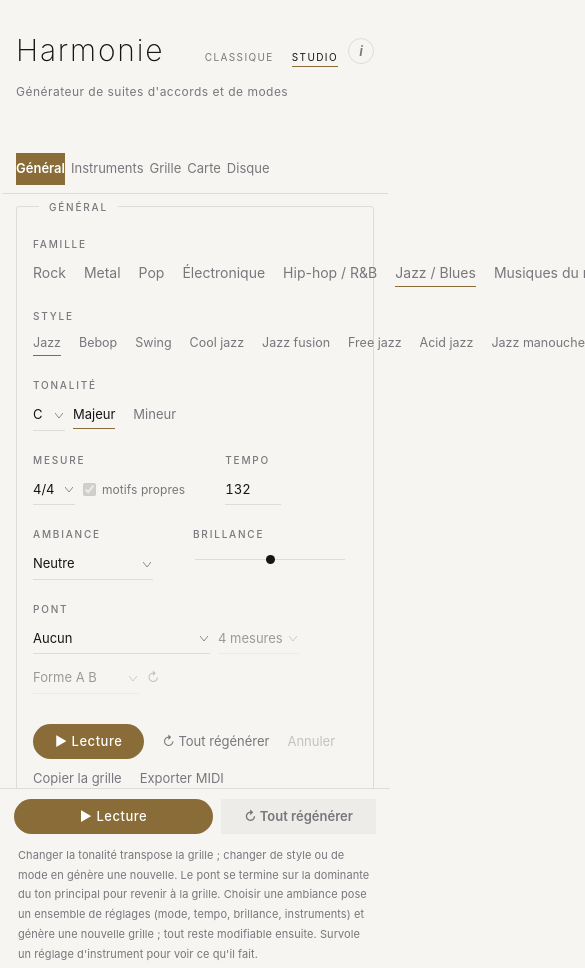
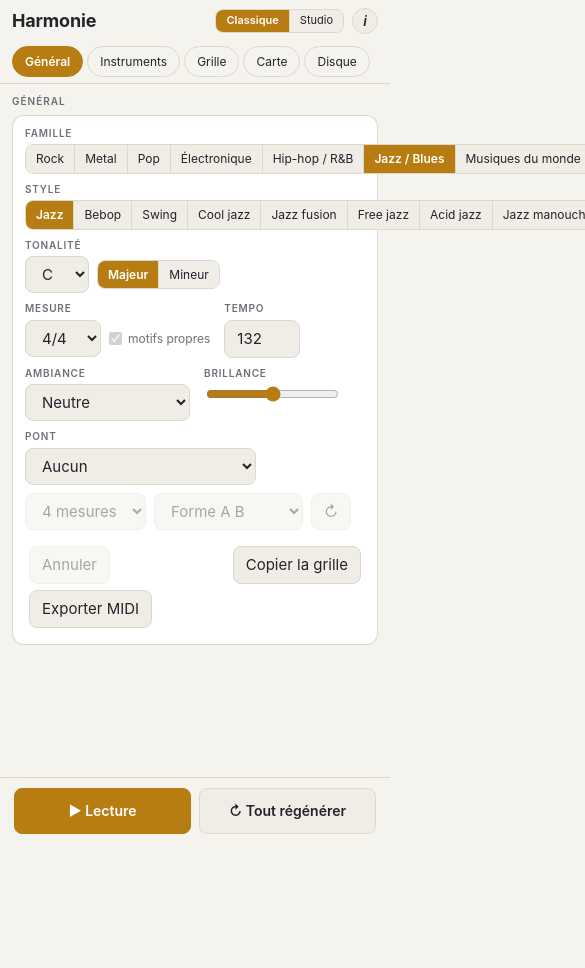
Before and after one commit to mc4spam-cell/harmonie, a plain HTML site: page index.html in a window 390 px wide. Shown: the top 968 px of the page, 585 px wide, since content can reach past the window. After the commit the page ends 844 px from the top, so only its background shows below. Drawn offline with Linux system fonts and the light colour scheme.

Commit message:
Habillage Classique par défaut, interface mobile condensée
- Habillage par défaut : « Classique » au lieu de « Studio », pour
  les deux interfaces (desktop + mobile), conformément à la nouvelle
  consigne. L'habillage reste changeable depuis l'en-tête.
- Mobile : header allégé (sous-titre masqué, h1 et bascule plus
  petits), zones et contrôles plus serrés (padding, gaps, labels
  réduits), panneaux d'instrument condensés (padding, hauteur des
  lignes, taille des sélecteurs), onglets plus compacts.
- Les boutons Lecture et Tout régénérer disparaissent de la barre
  de transport sous le breakpoint : ils doublaient ceux de la barre
  d'actions fixe en bas, Annuler / Copier / Export MIDI y restent.
- Le pied de page explicatif est masqué sur mobile.

Co-Authored-By: Claude Opus 4.7 <noreply@anthropic.com>

```diff
--- a/index.html
+++ b/index.html
@@ -243,13 +243,17 @@
     .grid { grid-template-columns: repeat(var(--cols-narrow, 16), 1fr); }
     .d-top, .d-sug { grid-template-columns: 1fr; }
 
-    main { padding: 10px 14px 90px; }
-    header { margin-bottom: 8px; gap: 10px; }
-    h1 { font-size: 20px; }
-    header p { font-size: 12px; width: 100%; order: 3; }
+    /* En-tête condensé : titre plus petit, sous-titre masqué, bascule d'habillage et bouton d'aide ramenés. */
+    main { padding: 8px 12px 88px; }
+    header { margin-bottom: 6px; gap: 8px; align-items: center; }
+    h1 { font-size: 18px; }
+    header p { display: none; }
+    #look button { padding: 2px 8px; font-size: 10px; }
+    #help { width: 26px; height: 26px; padding: 0; font-size: 12px; }
 
-    .tabs { display: flex; gap: 6px; overflow-x: auto; scrollbar-width: none; position: sticky; top: 0; z-index: 10; margin: 0 -14px 12px; padding: 8px 14px; background: var(--bg); border-bottom: 1px solid var(--line); }
+    .tabs { display: flex; gap: 4px; overflow-x: auto; scrollbar-width: none; position: sticky; top: 0; z-index: 10; margin: 0 -12px 10px; padding: 6px 12px; background: var(--bg); border-bottom: 1px solid var(--line); }
     .tabs::-webkit-scrollbar { display: none; }
+    .tabs button { padding: 6px 12px; font-size: 12px; }
 
     /* Masque toutes les zones ; l'onglet actif réaffiche la sienne. Grille, Carte et Disque pointent sur la zone Morceau en forçant la vue correspondante. */
     body[data-tab] main > section.zone { display: none; }
@@ -260,26 +264,53 @@
     body[data-tab="disc"]        main > section[aria-labelledby="zGrid"] { display: block; }
     /* Dans les onglets de vue, le sélecteur Grille/Disque/Carte est redondant avec les onglets. */
     body[data-tab="grid"] #view, body[data-tab="map"] #view, body[data-tab="disc"] #view { display: none; }
-    .parts { grid-template-columns: 1fr; }
+    .parts { grid-template-columns: 1fr; gap: 8px; }
+
+    /* Zones et contrôles plus serrés. */
+    .zone { margin-bottom: 12px; }
+    .zone > h2 { font-size: 10px; margin-bottom: 6px; }
+    .zhead { margin-bottom: 6px; }
+    .controls { padding: 10px 12px 0; gap: 8px 14px; }
+    .field { gap: 4px; }
+    .field > label { font-size: 10px; }
+    .field.wide { flex-basis: 100%; }
+    input[type=range] { width: 100%; }
 
     /* Bandes famille / style : scroll horizontal au lieu d'enroulage. */
     #family, #style { flex-wrap: nowrap; overflow-x: auto; overflow-y: hidden; scrollbar-width: none; max-width: 100%; }
     #family::-webkit-scrollbar, #style::-webkit-scrollbar { display: none; }
     #family button, #style button { white-space: nowrap; flex: none; margin-bottom: 0; border-bottom: 0; }
-    .controls { padding: 14px 14px 0; gap: 12px 16px; }
-    .field.wide { flex-basis: 100%; }
-    input[type=range] { width: 100%; }
 
-    /* Panneau d'instrument : étend les contrôles pour les gros doigts. */
-    .part select, .part input[type=range], .part output { font-size: 14px; }
+    /* Transport : Lecture et Tout régénérer sont dans la barre d'actions, on les masque ici pour éviter le doublon. */
+    .transport { margin: 10px 0 0; gap: 6px; }
+    .transport #play, .transport #regenAll { display: none; }
+
+    /* Panneau d'instrument : padding, marges et libellés rognés pour tenir plus de panneaux à l'écran. */
+    .part { padding: 10px 12px; border-radius: 10px; }
+    .part header { margin: 0 0 8px; gap: 8px; }
+    .part h3 { font-size: 14px; }
+    .part .regen { padding: 3px 7px; font-size: 11px; }
+    .part .rows { gap: 6px 10px; }
+    .part .rows > label { font-size: 11px; }
+    .part select { padding: 4px 8px; font-size: 13px; }
+    .part input[type=range] { width: 100%; }
+    .part output { font-size: 12px; }
+
+    /* Les boutons des sélecteurs internes (Piano/Basse/Guitare, Grille/Disque/Carte) tiennent plus serrés. */
+    .seg button { padding: 5px 10px; font-size: 12px; }
+
+    /* Pied de page explicatif : masqué sous le breakpoint, les tooltips restent sur chaque réglage. */
+    footer { display: none; }
 
     /* Barre d'actions : toujours visible sous le breakpoint. */
     .miniplay { display: flex; }
 
-    /* Habillage Studio : ramène les marges confortables pour l'écran étroit. */
-    html[data-look="studio"] main { padding: 10px 14px 90px; }
-    html[data-look="studio"] .zone { padding: 26px 18px 20px; }
-    html[data-look="studio"] header { margin-bottom: 8px; }
+    /* Habillage Studio : paddings et marges rognés quand il est actif en mobile. */
+    html[data-look="studio"] main { padding: 8px 12px 88px; }
+    html[data-look="studio"] .zone { padding: 22px 16px 16px; margin-bottom: 14px; }
+    html[data-look="studio"] header { margin-bottom: 10px; }
+    html[data-look="studio"] h1 { font-size: 20px; }
+    html[data-look="studio"] .part { padding: 12px 14px 10px; }
   }
 
   /* ===================== Habillage « Studio » : minimal, filets fins, une seule couleur d'accent ===================== */
@@ -451,7 +482,7 @@
 </style>
 <script>
   // Habillage choisi (Studio par défaut), appliqué avant l'affichage pour éviter un clignotement.
-  try { document.documentElement.dataset.look = localStorage.getItem('harmonie.look') || 'studio'; } catch (e) { document.documentElement.dataset.look = 'studio'; }
+  try { document.documentElement.dataset.look = localStorage.getItem('harmonie.look') || 'classic'; } catch (e) { document.documentElement.dataset.look = 'classic'; }
 </script>
 </head>
 <body>
```
Also changed, not shown: 3 other files.
